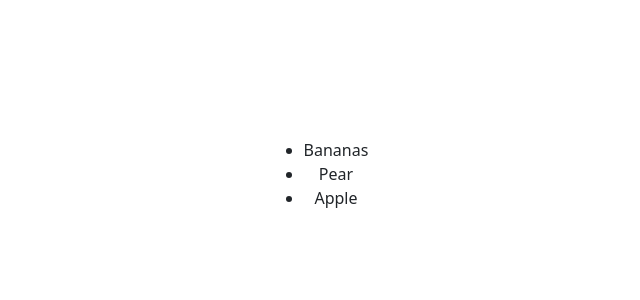
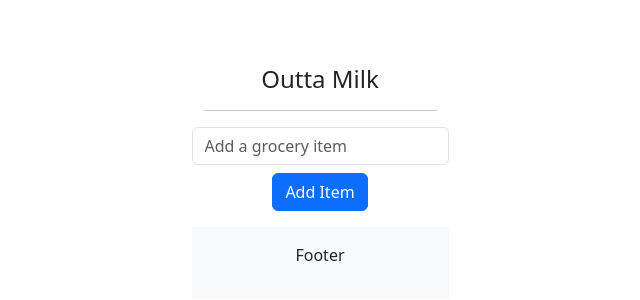
Before and after one commit to pdichone/react-beginners-course, a React (Vite) app: page / in a window 1280 px wide. Shown: the part 222-522 px from the top of the page, without its empty margins (320-960 px from the left). Built offline with nearby package versions, Linux system fonts and the light colour scheme.

Commit message:
add navbar, footer and form components and get the form to add groceries items to the list and show them

```diff
--- a/package.json
+++ b/package.json
@@ -11,8 +11,11 @@
   },
   "dependencies": {
     "bootstrap": "^5.3.3",
+    "bootstrap-icons": "^1.11.3",
     "react": "^18.2.0",
-    "react-dom": "^18.2.0"
+    "react-bootstrap-icons": "^1.11.4",
+    "react-dom": "^18.2.0",
+    "react-icons": "^5.2.1"
   },
   "devDependencies": {
     "@types/react": "^18.2.66",
--- a/src/App.jsx
+++ b/src/App.jsx
@@ -3,8 +3,30 @@
 import 'bootstrap/dist/css/bootstrap.min.css';
 import { useState } from 'react';
 import GroceryList from './components/grocery_list/components/GroceryList';
+import GroceryNav from './components/grocery_list/components/GroceryNav';
+import GroceryFooter from './components/grocery_list/components/GroceryFooter';
+import GroceryForm from './components/grocery_list/components/GroceryForm';
 
 function App() {
+  const [groceriesItems, setGroceriesItems] = useState([]);
+  const [groceryInput, setGroceryInput] = useState('');
+
+  function handleOnChange(e) {
+    setGroceryInput(e.target.value);
+  }
+  function handleOnSubmit(e) {
+    e.preventDefault();
+
+    if (!groceryInput.trim()) return;
+    const newGrocery = {
+      id: Date.now(),
+      text: groceryInput,
+      bought: false,
+    };
+
+    setGroceriesItems([newGrocery, ...groceriesItems]);
+    setGroceryInput('');
+  }
   const groceries = [
     { id: Date.now(), text: 'Bananas', bought: false },
     { id: Date.now(), text: 'Pear', bought: false },
@@ -12,7 +34,14 @@
   ];
   return (
     <div className="container pt-2">
-      <GroceryList items={groceries} />
+      <GroceryNav />
+      <GroceryForm
+        handleOnChange={handleOnChange}
+        handleOnSubmit={handleOnSubmit}
+        item={groceryInput}
+      />
+      <GroceryList items={groceriesItems} />
+      <GroceryFooter />
     </div>
   );
 }
--- /dev/null
+++ b/src/components/grocery_list/components/GroceryFooter.jsx
@@ -0,0 +1,12 @@
+/** @format */
+
+function GroceryFooter() {
+  return (
+    <div className="footer">
+      <footer className="bg-light text-dark text-center p-3">
+        <p className="display-7"> Footer</p>
+      </footer>
+    </div>
+  );
+}
+export default GroceryFooter;
--- /dev/null
+++ b/src/components/grocery_list/components/GroceryForm.jsx
@@ -0,0 +1,19 @@
+/** @format */
+
+function GroceryForm({ item, handleOnSubmit, handleOnChange }) {
+  return (
+    <div>
+      <form onSubmit={handleOnSubmit} className="mb-3">
+        <input
+          className="form-control"
+          placeholder="Add a grocery item"
+          value={item}
+          onChange={handleOnChange}
+          type="text"
+        />
+        <button className="btn btn-primary mt-2">Add Item</button>
+      </form>
+    </div>
+  );
+}
+export default GroceryForm;
--- a/src/components/grocery_list/components/GroceryList.jsx
+++ b/src/components/grocery_list/components/GroceryList.jsx
@@ -1,13 +1,27 @@
 /** @format */
+import { ArrowRight } from 'react-bootstrap-icons';
 
 function GroceryList({ items }) {
   return (
     <div>
-      <ul>
-        {items.map((item) => (
-          <li key={item.id}>{item.text}</li>
-        ))}
-      </ul>
+      {items.map((item) => (
+        <div
+          key={item.id}
+          className="card mb-2 p-2 d-flex justify-content-between align-center"
+        >
+          <div className="d-flex align-items-center">
+            <div
+              style={{ height: '20px', width: '20px' }}
+              className="rounded-circle me-2 bg-success"
+            ></div>
+
+            <span>
+              <p className="display-6 pt-2">{item.text}</p>
+            </span>
+            <button className="btn btn-danger ms-5">delete</button>
+          </div>
+        </div>
+      ))}
     </div>
   );
 }
--- /dev/null
+++ b/src/components/grocery_list/components/GroceryNav.jsx
@@ -0,0 +1,11 @@
+/** @format */
+
+function GroceryNav() {
+  return (
+    <nav className="container mb-3">
+      <h4>Outta Milk</h4>
+      <hr />
+    </nav>
+  );
+}
+export default GroceryNav;
```
Also changed, not shown: 1 other file (tests, documents, lock files or other folders).
